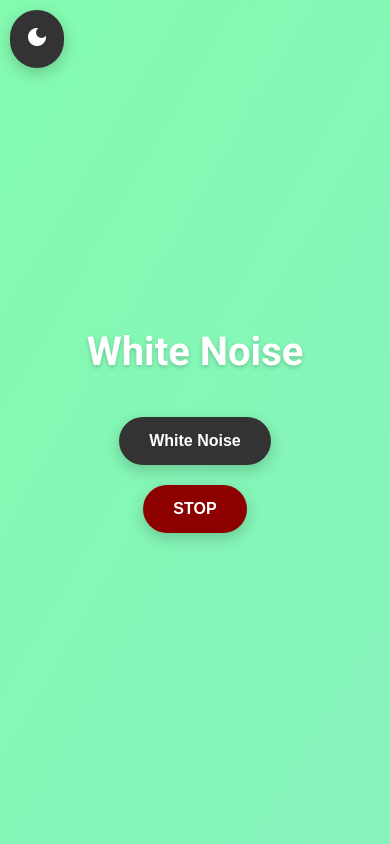
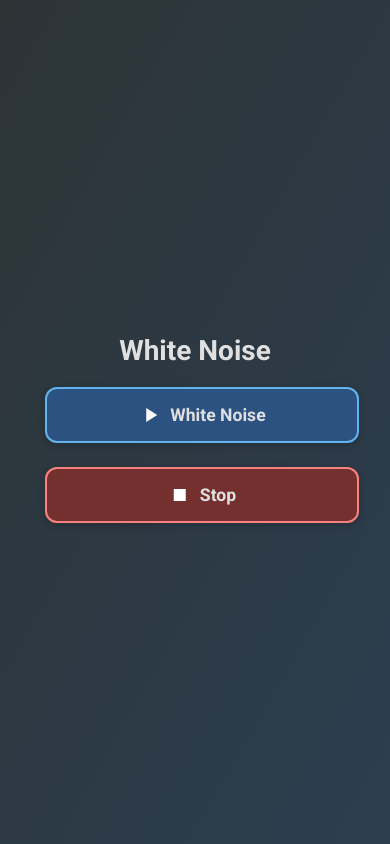
Before and after one commit to lukegude/whiteNoise, a Flask app: page / in a window 390 px wide. Run offline with Flask 3, Linux system fonts and the light colour scheme; some libraries are stand-ins or nearby versions.

Commit message:
Refactor Dockerfile, improve white noise threading, add CSRF protection, and update UI.

```diff
--- a/app.py
+++ b/app.py
@@ -1,6 +1,7 @@
 from flask import Flask, render_template, request, redirect, url_for, flash, jsonify
 from datetime import datetime, timedelta
 import subprocess, os, signal, time, sys, threading
+from flask_wtf.csrf import CSRFProtect
 
 
 alarm_time = None
@@ -10,61 +11,72 @@ alarm_playing_thread_stopped = False
 
 
 def start_white_noise():
-    global noise_thread_stopped
-    noise_thread_stopped = False
-    p1 = subprocess.Popen(["./out", "-w"], stdout=subprocess.PIPE)
-    p2 = subprocess.Popen(
-        [
-            "sox",
-            "-t",
-            "raw",
-            "-b",
-            "32",
-            "-c",
-            "2",
-            "-e",
-            "signed",
-            "-r",
-            "44100",
-            "-",
-            "-t",
-            "raw",
-            "-",
-            "bass",
-            "+20",
-            "lowpass",
-            "20000",
-        ],
-        stdin=p1.stdout,
-        stdout=subprocess.PIPE,
-    )
-    p3 = subprocess.Popen(
-        [
-            "play",
-            "-t",
-            "raw",
-            "-b",
-            "32",
-            "-c",
-            "2",
-            "-e",
-            "signed",
-            "-r",
-            "44100",
-            "-",
-        ],
-        stdin=p2.stdout,
-        stdout=subprocess.PIPE,
-    )
-    # Check if the noise thread is false
-    while not noise_thread_stopped:
-        pass
-    print("Noise thread stopped")
-    p1.kill()
-    p2.kill()
-    p3.kill()
+    def run_white_noise():
+        global noise_thread_stopped
+        noise_thread_stopped = False
+        p1 = subprocess.Popen(["./out", "-w"], stdout=subprocess.PIPE)
+        p2 = subprocess.Popen(
+            [
+                "sox",
+                "-t",
+                "raw",
+                "-b",
+                "32",
+                "-c",
+                "2",
+                "-e",
+                "signed",
+                "-r",
+                "44100",
+                "-",
+                "-t",
+                "raw",
+                "-",
+                "bass",
+                "+20",
+                "lowpass",
+                "20000",
+            ],
+            stdin=p1.stdout,
+            stdout=subprocess.PIPE,
+        )
+        p3 = subprocess.Popen(
+            [
+                "play",
+                "-t",
+                "raw",
+                "-b",
+                "32",
+                "-c",
+                "2",
+                "-e",
+                "signed",
+                "-r",
+                "44100",
+                "-",
+            ],
+            stdin=p2.stdout,
+        )
+        p1.stdout.close()
+        p2.stdout.close()
 
-    return
+        while not noise_thread_stopped:
+            time.sleep(0.1)
+
+        p1.terminate()
+        p2.terminate()
+        p3.terminate()
+        try:
+            p1.wait(timeout=1)
+            p2.wait(timeout=1)
+            p3.wait(timeout=1)
+        except subprocess.TimeoutExpired:
+            p1.kill()
+            p2.kill()
+            p3.kill()
+
+    # Start in a new thread
+    threading.Thread(target=run_white_noise, daemon=True).start()
 
 
 def start_brown_noise():
@@ -161,38 +173,60 @@ def alarm_thread():
 
 
 app = Flask(__name__)
+app.config['SECRET_KEY'] = os.urandom(32)  # Generate a random secret key
+app.config['SESSION_COOKIE_SECURE'] = False  # Allow non-HTTPS cookies
+app.config['PREFERRED_URL_SCHEME'] = 'http'  # Use HTTP scheme
+csrf = CSRFProtect(app)
+app.config['WTF_CSRF_TIME_LIMIT'] = None  # No time limit for CSRF tokens
+app.config['WTF_CSRF_SSL_STRICT'] = False  # Don't require HTTPS for CSRF
 
 
 @app.route("/", methods=["GET", "POST"])
 def index():
     global noise_thread_stopped, alarm_playing_thread_stopped
 
+    if request.method == "GET" and "action" in request.args:
+        action = request.args.get("action")
+        if action == "wn":
+            threading.Thread(target=start_white_noise, daemon=True).start()
+            time.sleep(0.1)
+            return redirect(url_for("index"))
+        elif action == "stop":
+            global alarm_thread_stopped
+            if not alarm_playing_thread_stopped:
+                alarm_thread_stopped = True
+                alarm_playing_thread_stopped = True
+                try:
+                    subprocess.run(["pkill", "-f", "alarm.mp3"], check=False)
+                except Exception:
+                    pass
+            else:
+                noise_thread_stopped = True
+                try:
+                    subprocess.run(["pkill", "sox"], check=False)
+                except Exception:
+                    pass
+            return redirect(url_for("index"))
+        elif action == "bt":
+            return redirect(url_for("bluetooth_scan"))
+
     if request.method == "POST":
         if "bt" in request.form:
             return redirect(url_for("bluetooth_scan"))
 
         elif "wn" in request.form or "bn" in request.form:
+            if "wn" in request.form:
+                threading.Thread(target=start_white_noise, daemon=True).start()
+            else:
+                start_brown_noise()
+        elif "stop" in request.form:
             noise_thread_stopped = True
-
-            for thread in threading.enumerate():
-                if thread.name == "noise_thread":
-                    thread.join()
-                    break
-
-            if "wn" in request.form:
-                threading.Thread(target=start_white_noise, name="noise_thread").start()
-            else:
-                threading.Thread(target=start_brown_noise, name="noise_thread").start()
-
-        elif "sleep" in request.form:
-            subprocess.Popen(["./toggle_touch.sh"], stdout=subprocess.PIPE)
-
-        elif "stop" in request.form:
+            alarm_thread_stopped = True
             alarm_playing_thread_stopped = True
-            noise_thread_stopped = True
-
-        else:
-            return redirect(url_for("index"))
+            try:
+                subprocess.run(["pkill", "sox"], check=False)
+            except Exception:
+                pass
 
     formatted_alarm_time = alarm_time.strftime("%I:%M %p") if alarm_time else None
 
@@ -273,6 +307,28 @@ def delete_alarm():
     return redirect(url_for("index"))
 
 
+@app.route("/set_alarm", methods=["GET"])
+def set_alarm():
+    if "i_time" in request.args:
+        time_str = request.args.get("i_time")
+        try:
+            global alarm_time
+            alarm_time = datetime.strptime(time_str, "%I:%M %p")
+            alarm_time = alarm_time.replace(
+                year=datetime.now().year,
+                month=datetime.now().month,
+                day=datetime.now().day,
+            )
+            if alarm_time < datetime.now():
+                alarm_time += timedelta(days=1)
+            with open("alarm.txt", "w") as f:
+                f.write(alarm_time.strftime("%Y-%m-%d %H:%M:%S"))
+            threading.Thread(target=alarm_thread, name="alarm_thread").start()
+        except ValueError:
+            pass
+    return redirect(url_for("index"))
+
+
 if __name__ == "__main__":
     with open("alarm.txt", "r") as f:
         try:
@@ -280,4 +336,4 @@ if __name__ == "__main__":
             threading.Thread(target=alarm_thread).start()
         except ValueError:
             alarm_time = None
-    app.run(debug=True)
+    app.run(host="0.0.0.0",debug=True)
--- a/requirements.txt
+++ b/requirements.txt
@@ -1 +1,2 @@
-Flask==2.3.3
+Flask==3.1.0
+flask_wtf==1.2.2
--- a/static/styles.css
+++ b/static/styles.css
@@ -6,128 +6,162 @@ body, html {
     height: 100%;
     width: 100%;
     overflow: hidden;
-    background: #333;
+    background: #1a1a1a;
+    -webkit-tap-highlight-color: transparent;
+    -webkit-touch-callout: none;
+    -webkit-user-select: none;
+    user-select: none;
 }
 
 .swiper-container {
     height: 100%;
+    width: 100%;
 }
 
 .swiper-wrapper {
-    background: linear-gradient(120deg, #84fab0 0%, #8fd3f4 300%);
-    display: flex;
-    width: 300%;
+    background: linear-gradient(120deg, #2d3436 0%, #2c3e50 100%);
 }
-
-.swiper-wrapper-n {
-    background: linear-gradient(120deg, #84fab0 0%, #8fd3f4 100%);
-    display: flex;
-    align-items: center;
-    width: 100%;
-}
-
-
-.swiper-slide-n {
-    display: flex;
-    align-items: center;
-    justify-content: center;
-    width: 100%;
-}
-
 
 .swiper-slide {
     display: flex;
     align-items: center;
     justify-content: center;
-    width: 50%;
+    width: 100%;
+    height: 100%;
 }
-
 
 .container {
     text-align: center;
+    color: #e0e0e0;
+    padding: 20px;
+    width: 100%;
+    max-width: 100%;
+    box-sizing: border-box;
+    display: flex;
+    flex-direction: column;
+    align-items: center;
+    justify-content: center;
+    min-height: 100%;
+}
+
+h1 {
+    font-size: 2rem;
+    margin: 1rem 0;
+    color: #e0e0e0;
+    text-align: center;
+    width: 100%;
+}
+
+h2 {
+    font-size: 1.5rem;
+    margin: 0.5rem 0;
+    color: #e0e0e0;
+    text-align: center;
+    width: 100%;
+}
+
+.action-buttons,
+.alarm-actions,
+.settings-form {
+    display: flex;
+    flex-direction: column;
+    align-items: center;
+    justify-content: center;
+    gap: 1rem;
+    width: 100%;
+    max-width: 300px;
+    margin: 0 auto;
 }
 
 .cool-button {
-    background: #333; /* Bright blue for better visibility */
-    color: #fff; /* White text for high contrast */
+    background: #2c3e50;
+    color: #e0e0e0;
     border: none;
-    padding: 15px 30px;
-    font-size: 16px; /* Increased font size for readability */
-    border-radius: 50px;
-    box-shadow: 0 5px 15px rgba(0, 0, 0, 0.2);
+    padding: 16px 24px;
+    font-size: 1.1rem;
+    border-radius: 12px;
+    box-shadow: 0 2px 8px rgba(0, 0, 0, 0.2);
     cursor: pointer;
     outline: none;
-    margin: 10px;
-    transition: transform 0.2s ease;
-    /* Added for accessibility */
-    font-weight: bold; /* Makes text more readable */
-    text-decoration: none; /* Prevents underlining */
+    transition: transform 0.2s ease, background 0.3s ease;
+    font-weight: 600;
+    text-decoration: none;
+    border: 2px solid #4a5568;
+    display: flex;
+    align-items: center;
+    justify-content: center;
+    gap: 8px;
+    width: 100%;
+    max-width: 280px;
+    margin: 4px auto;
+    -webkit-tap-highlight-color: transparent;
+    touch-action: manipulation;
+}
+
+.cool-button:active {
+    transform: scale(0.98);
+    background: #34495e;
+}
+
+.cool-button.primary {
+    background: #2c5282;
+    border-color: #63b3ed;
 }
 
 .cool-button.secondary {
-    background: #8d0000; /* Complimentary color to #333 for better contrast */
+    background: #742f2f;
+    border-color: #fc8181;
 }
 
-.cool-button.time {
-    background: #007bff; /* Consistent bright blue for time buttons */
-    color: #fff; /* White text for high contrast */
-}
-/* Added for accessibility */
-.cool-button:focus {
-    box-shadow: 0 0 0 2px #fff; /* Provides visual feedback for focus state */
+.current-alarm,
+.no-alarm {
+    display: flex;
+    flex-direction: column;
+    align-items: center;
+    justify-content: center;
+    gap: 1rem;
+    width: 100%;
+    padding: 1rem;
 }
 
+@media (max-width: 480px) {
+    .container {
+        padding: 16px;
+    }
 
+    h1 {
+        font-size: 1.75rem;
+    }
 
+    h2 {
+        font-size: 1.25rem;
+    }
 
-select {
-    appearance: none;  /* Remove default appearance */
-    outline: none;
-    padding: 10px 20px;
-    margin: 5px;
-    border: none;
-    border-radius: 25px;
-    background: #e8e8e8;
-    font-size: 16px;
-    color: #555;
-    cursor: pointer;
-    transition: background 0.3s;
-    position: relative;
+    .cool-button {
+        width: 90%;
+        max-width: 280px;
+        padding: 14px 20px;
+    }
+
+    .action-buttons,
+    .alarm-actions,
+    .settings-form {
+        width: 90%;
+        margin: 0 auto;
+    }
 }
 
-select:hover {
-    background: #dedede;
+.material-symbols-outlined {
+    font-size: 24px;
+    line-height: 1;
+    vertical-align: middle;
 }
 
-select:focus {
-    background: #cfcfcf;
+* {
+    -webkit-touch-callout: none;
+    -webkit-user-select: none;
+    user-select: none;
 }
-
-/* Custom dropdown arrow */
-select::-ms-expand {
-    display: none;
-}
-
-select:after {
-    content: '\25BC';  /* Down arrow symbol */
-    position: absolute;
-    top: 50%;
-    right: 15px;
-    transform: translateY(-50%);
-    pointer-events: none;
-}
-
-
-
-h1 {
-    color: #fff;
-    margin-bottom: 32px;
-    font-size: 2.5rem;
-    text-shadow: 0 2px 4px rgba(0, 0, 0, 0.2);
-}
-
-
-
 
 .picker {
   display: grid;
@@ -136,6 +170,10 @@ h1 {
   position: relative;
   box-sizing: border-box;
   overflow: hidden;
+  -webkit-overflow-scrolling: touch;
+  scroll-behavior: smooth;
+  padding: 10px;
+  max-height: 70vh;
 }
 
 .picker::before,
@@ -200,12 +238,18 @@ date {
 
 time {
   text-align: center;
+  padding: 12px 8px;
+  min-height: 44px;
+  display: flex;
+  align-items: center;
+  justify-content: center;
 }
 
 date,
 time {
   color: hsl(200 20% 80%);
 }
+
 .timemachine{
   min-block-size: 100%;
   min-inline-size: 100%;
@@ -216,25 +260,93 @@ time {
   font-family: system-ui, sans-serif;
   block-size: 100%;
   inline-size: 100%;
-  background: #333;
-}
-
-
-.cool-button.stop {
-    padding: 100px 100px;
-    font-size: 56px;
-    border-radius: 50%;
-    background: #f44336;
+  background: #1a1a1a;
+  -webkit-overflow-scrolling: touch;
+  max-height: 100vh;
+  overflow-y: auto;
 }
 
 .sleep{
     position: absolute;
     top: 0;
     left: 0;
+}
 
+.cool-button.time {
+    background: #2c5282;
+    color: #e0e0e0;
+    border-color: #63b3ed;
+}
+
+.cool-button.time:hover {
+    background: #2b6cb0;
+    border-color: #90cdf4;
+}
+
+.cool-button.stop {
+    padding: 60px 60px;
+    font-size: 48px;
+    border-radius: 50%;
+    background: #c53030;
+    border: 5px solid #fc8181;
+    text-transform: uppercase;
+    font-weight: 900;
+    animation: gentle-pulse 2s infinite;
+    width: 80vw;
+    max-width: 300px;
+    height: auto;
+    aspect-ratio: 1;
+}
+
+.cool-button.stop:hover {
+    background: #e53e3e;
+    border-color: #fed7d7;
+}
 
 .cool-button.sleep {
-    padding: 15px 15px;
+    padding: 20px 20px;
+    font-size: 28px;
+    border-width: 3px;
 }
 
+@keyframes gentle-pulse {
+    0% { transform: scale(1); }
+    50% { transform: scale(1.02); }
+    100% { transform: scale(1); }
 }
+
+select {
+    appearance: none;
+    outline: none;
+    padding: 10px 20px;
+    margin: 5px;
+    border: none;
+    border-radius: 25px;
+    background: #2d3748;
+    font-size: 16px;
+    color: #e0e0e0;
+    cursor: pointer;
+    transition: background 0.3s;
+    position: relative;
+}
+
+select:hover {
+    background: #4a5568;
+}
+
+select:focus {
+    background: #cfcfcf;
+}
+
+select::-ms-expand {
+    display: none;
+}
+
+select:after {
+    content: '\25BC';
+    position: absolute;
+    top: 50%;
+    right: 15px;
+    transform: translateY(-50%);
+    pointer-events: none;
+}
--- a/templates/index.html
+++ b/templates/index.html
@@ -2,83 +2,88 @@
 <html lang="en">
 <head>
     <meta charset="UTF-8">
-    <meta name="viewport" content="width=device-width, initial-scale=1.0">
-    <title>Sleek UI with Swiping</title>
+    <meta name="viewport" content="width=device-width, initial-scale=1.0, maximum-scale=1.0, user-scalable=no">
+    <meta name="apple-mobile-web-app-capable" content="yes">
+    <meta name="apple-mobile-web-app-status-bar-style" content="black-translucent">
+    <meta name="format-detection" content="telephone=no">
+    <title>White Noise</title>
     <link href="https://fonts.googleapis.com/css2?family=Roboto:wght@300;400;700&display=swap" rel="stylesheet">
-    <!-- <link rel="stylesheet" href="https://unpkg.com/swiper/swiper-bundle.min.css"> -->
     <link rel="stylesheet" href="static/swiper.css">
-
     <link rel="stylesheet" href="static/styles.css">
-<link rel="stylesheet" href="https://fonts.googleapis.com/css2?family=Material+Symbols+Outlined:opsz,wght,FILL,GRAD@20..48,100..700,0..1,-50..200" />
-
-<style>
-.material-symbols-outlined {
-    color: #FFF;
-  font-variation-settings:
-  'FILL' 100,
-  'wght' 400,
-  'GRAD' 0,
-  'opsz' 24
-}
-</style>
-
-
-
+    <link rel="stylesheet" href="https://fonts.googleapis.com/css2?family=Material+Symbols+Outlined:opsz,wght,FILL,GRAD@20..48,100..700,0..1,-50..200" />
+    <style>
+        .material-symbols-outlined {
+            color: #FFF;
+            font-variation-settings: 'FILL' 100, 'wght' 400, 'GRAD' 0, 'opsz' 24;
+        }
+    </style>
 </head>
 <body>
     <div class="swiper-container">
         <div class="swiper-wrapper">
-            <!-- Page 1 -->
-            <div class="swiper-slide page">
+            <!-- White Noise Page -->
+            <div class="swiper-slide">
                 <div class="container">
-                <div class="sleep">
-                <form method="POST">
-                    <button name = "sleep" class="cool-button sleep">
-                        <span class="material-symbols-outlined">dark_mode</span>
-                    </button>
-                </form>
-                </div>
                     <h1>White Noise</h1>
-                    <form method="POST">
-                        <button name="wn" class="cool-button">White Noise</button>
-                        <div>
-                            <button name="stop" class="cool-button secondary">STOP</button>
-                        </div>
-                    </form>
+                    <div class="action-buttons">
+                        <a href="/?action=wn" class="cool-button primary">
+                            <span class="material-symbols-outlined">play_arrow</span>
+                            White Noise
+                        </a>
+                        <a href="/?action=stop" class="cool-button secondary">
+                            <span class="material-symbols-outlined">stop</span>
+                            Stop
+                        </a>
+                    </div>
                 </div>
             </div>
 
-            <!-- Page 2 -->
-            <div class="swiper-slide page">
+            <!-- Alarm Page -->
+            <div class="swiper-slide">
                 <div class="container">
                     <h1>Alarm</h1>
                     {% if alarm_time %}
-                    <h1>{{ alarm_time }}</h1>
-                    <a href="/alarm"><button class="cool-button">New Alarm</button></a>
-                    <a href="/delete_alarm"><button class="cool-button">Delete Alarm</button></a>
+                    <div class="current-alarm">
+                        <h2>{{ alarm_time }}</h2>
+                        <div class="alarm-actions">
+                            <a href="/alarm" class="cool-button">
+                                <span class="material-symbols-outlined">edit</span>
+                                Edit Alarm
+                            </a>
+                            <a href="/delete_alarm" class="cool-button secondary">
+                                <span class="material-symbols-outlined">delete</span>
+                                Delete
+                            </a>
+                        </div>
+                    </div>
                     {% else %}
-                    <h1>No Alarm Set</h1>
-                    <a href="/alarm"><button class="cool-button">New Alarm</button></a>
+                    <div class="no-alarm">
+                        <h2>No Alarm Set</h2>
+                        <a href="/alarm" class="cool-button">
+                            <span class="material-symbols-outlined">add_alarm</span>
+                            Set Alarm
+                        </a>
+                    </div>
                     {% endif %}
                 </div>
             </div>
-            <!-- Page 3 Settings -->
-            <div class="swiper-slide page">
-                <div class="container">
-                    <h1>Bluetooth Settings</h1>
-                    <form method="POST">
-                        <button name = "bt" class="cool-button">Connect To Speaker</button>
-                    </form>
-                </div>
         </div>
     </div>
 
-    <!-- <script src="https://unpkg.com/swiper/swiper-bundle.min.js"></script> -->
     <script src="static/swiper.js"></script>
     <script>
-        var swiper = new Swiper('.swiper-container', {
-            direction: 'horizontal',
-            loop: false,
+        document.addEventListener('DOMContentLoaded', function() {
+            var swiper = new Swiper('.swiper-container', {
+                direction: 'horizontal',
+                loop: false,
+                touchRatio: 1,
+                resistance: true,
+                resistanceRatio: 0.85,
+                touchStartPreventDefault: false,
+                touchMoveStopPropagation: true,
+                longSwipesRatio: 0.3,
+                touchAngle: 45,
+            });
         });
     </script>
 </body>
```
Also changed, not shown: templates/alarm.html (+6 -3 lines), 1 other file.
